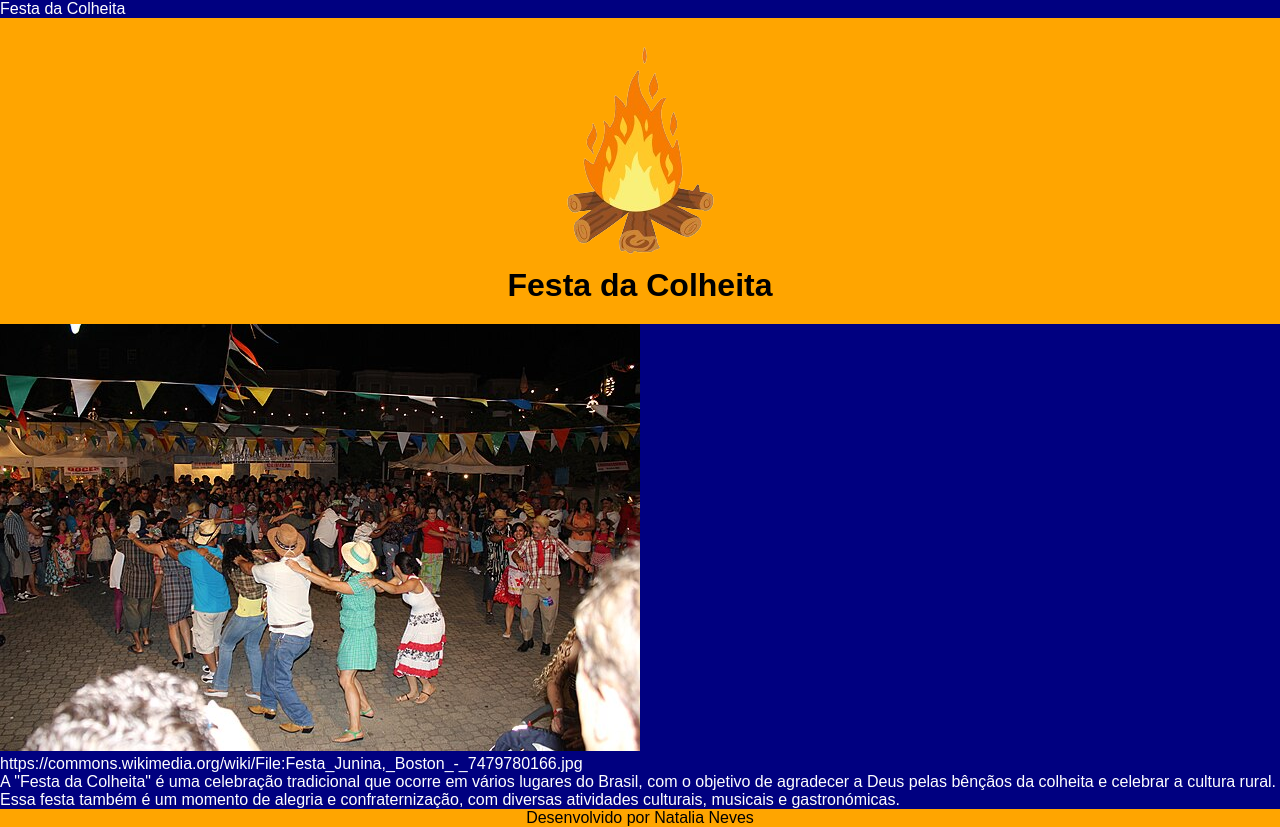
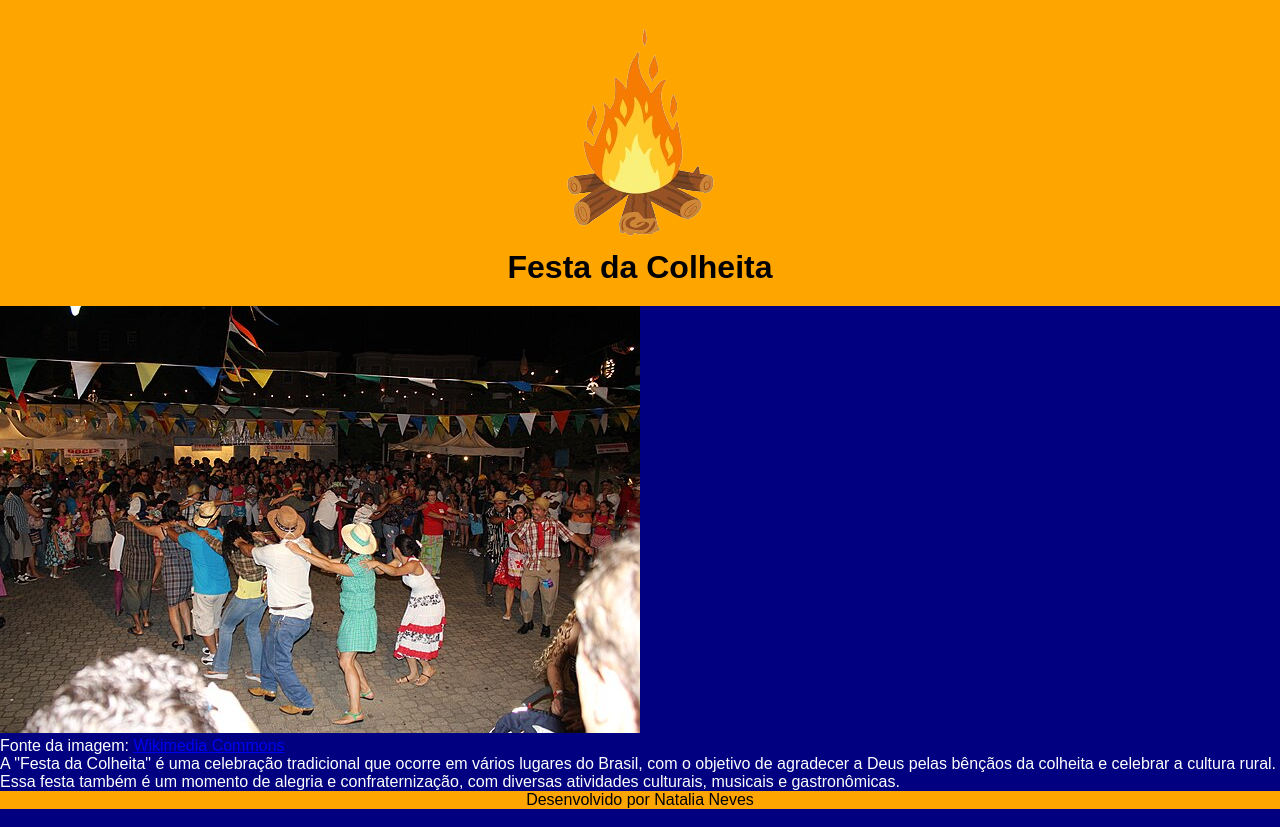
Before and after one commit to natalianeves2008/Agrinho2025, a plain HTML site: page index.html in a window 1280 px wide. Drawn offline with Linux system fonts and the light colour scheme.

Commit message:
Update index.html

```diff
--- a/index.html
+++ b/index.html
@@ -1,19 +1,34 @@
 <!DOCTYPE html>
 <html lang="pt-br">
 <head>
-   <meta charset="UTF-8"
+    <meta charset="UTF-8">
     <title>Festa da Colheita</title>
     <link rel="stylesheet" href="style.css">
 </head>
 <body>
     <header>
-  <div class="logo" </div>
-  <img src="logo.png">
-  <h1> Festa da Colheita </h1>
+        <div class="logo">
+            <img src="logo.png" alt="Logo da Festa da Colheita">
+        </div>
+        <h1>Festa da Colheita</h1>
     </header>
- <img src="festa.png" class="festa">
- <p>https://commons.wikimedia.org/wiki/File:Festa_Junina,_Boston_-_7479780166.jpg</p>
- <p class="texto">A "Festa da Colheita" é uma celebração tradicional que ocorre em vários lugares do Brasil, com o objetivo de agradecer a Deus pelas bênçãos da colheita e celebrar a cultura rural. Essa festa também é um momento de alegria e confraternização, com diversas atividades culturais, musicais e gastronómicas. </p>
+
+    <main>
+        <img src="festa.png" class="festa" alt="Imagem da Festa da Colheita">
+        <p class="fonte">
+            Fonte da imagem:
+            <a href="https://commons.wikimedia.org/wiki/File:Festa_Junina,_Boston_-_7479780166.jpg" target="_blank">
+                Wikimedia Commons
+            </a>
+        </p>
+        <p class="texto">
+            A "Festa da Colheita" é uma celebração tradicional que ocorre em vários lugares do Brasil,
+            com o objetivo de agradecer a Deus pelas bênçãos da colheita e celebrar a cultura rural.
+            Essa festa também é um momento de alegria e confraternização, com diversas atividades culturais,
+            musicais e gastronômicas.
+        </p>
+    </main>
+
     <footer>
         <p>Desenvolvido por Natalia Neves</p>
     </footer>
```
Lines whose indentation alone changed are shown as unchanged.
